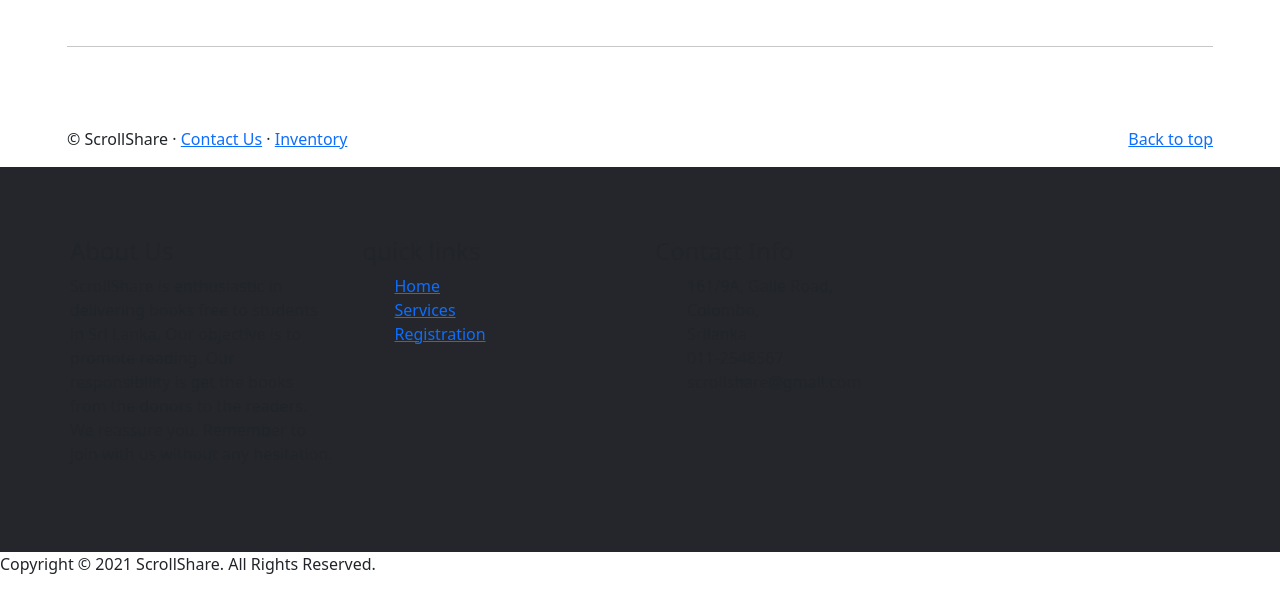
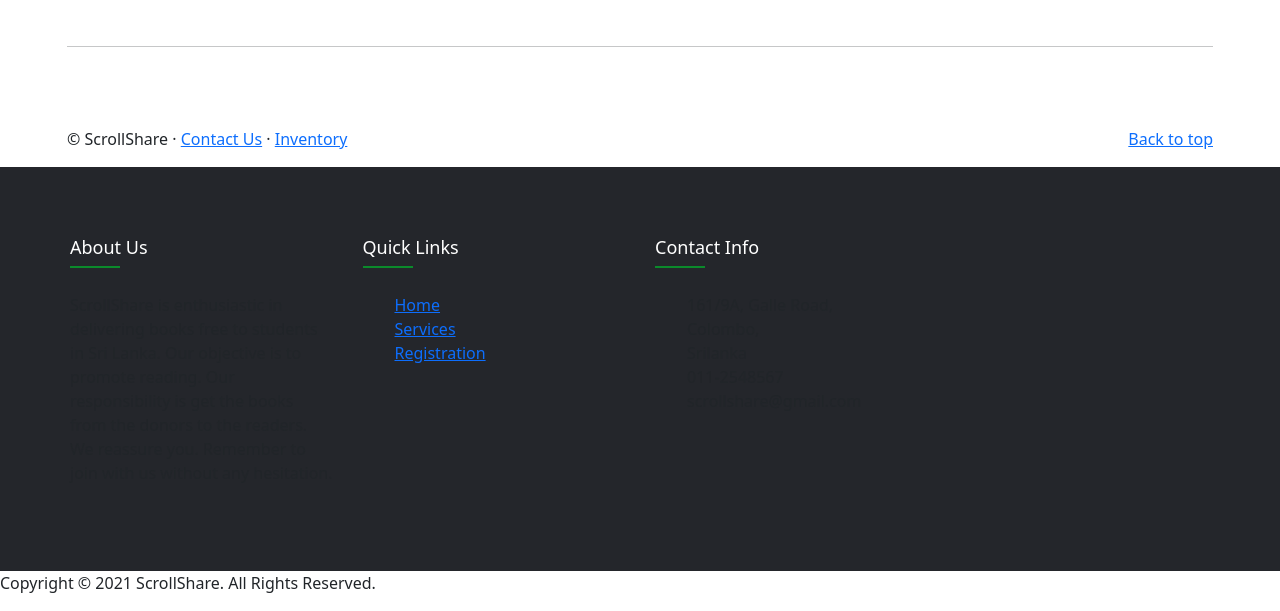
Before and after one commit to MDCDCHAMATHKA/ScrollShare-website, a PHP site: page /about.html in a window 1280 px wide. Shown: the part 3308-3919 px from the top of the page. Before the commit the page ends 3882 px from the top, so only its background shows below. Run offline with PHP 8.4, Linux system fonts and the light colour scheme; some libraries are stand-ins or nearby versions.

Commit message:
footer text

```diff
--- a/about/about.css
+++ b/about/about.css
@@ -116,3 +116,23 @@ ul {
     width: 25%;
     padding: 0 15px;
 }
+.footer-col h4 {
+    font-size: 18px;
+    font-weight: 400;
+    color: #ffffff;
+    text-transform: capitalize;
+    margin-bottom: 35px;
+    font-weight: 500;
+    position: relative;
+}
+
+.footer-col h4::before {
+    content: '';
+    position: absolute;
+    left: 0;
+    bottom: -10px;
+    background-color: #0b8a2b;
+    height: 2px;
+    box-sizing: border-box;
+    width: 50px;
+}
```
